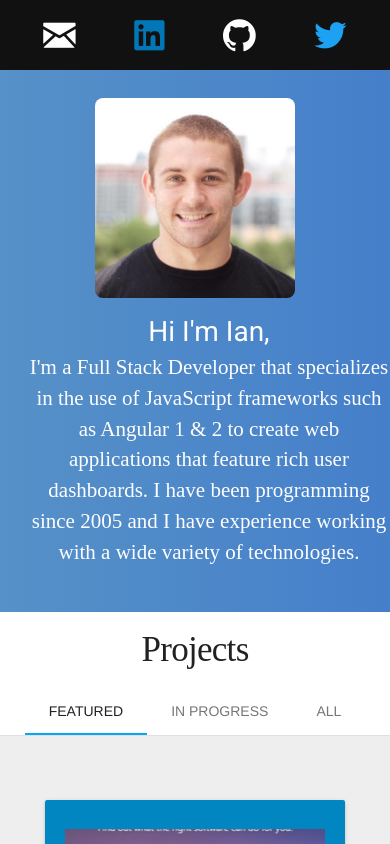
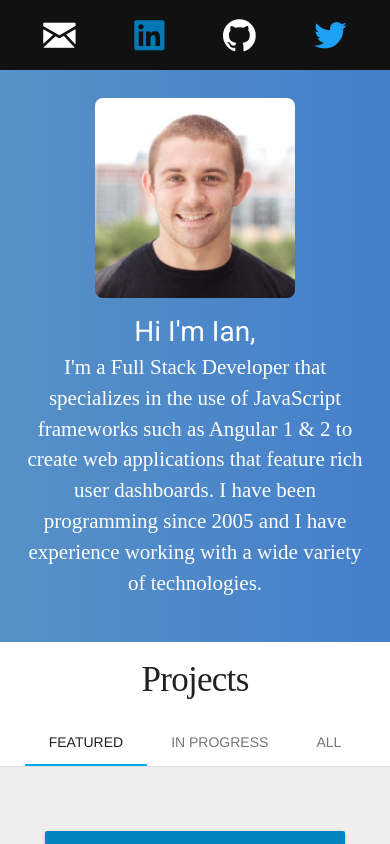
Before and after one commit to imcgonigle/Angular-Portfolio, an Angular app: page / in a window 390 px wide. Built offline with nearby package versions, Linux system fonts and the light colour scheme.

Commit message:
remove margin from text on smaller screens

```diff
--- a/src/app/about/about.component.scss
+++ b/src/app/about/about.component.scss
@@ -13,24 +13,6 @@
         margin: auto;
         padding: 10rem 6rem;
         color: #fefefe;
-        @media screen and (max-width: 900px) {
-            flex-direction: column;
-            align-items: center;
-            text-align: center;
-            background: none;
-            padding: 2rem 0;
-            .about-text {
-                h3 {
-                    font-size: 1.5rem;
-                }
-                p {
-                    font-size: 1rem;
-                }
-            }
-            .about-picture {
-                margin-bottom: 1rem;
-            }
-        }
         .about-text {
             margin-left: 2rem;
             h3 {
@@ -51,5 +33,19 @@
             border-radius: 8px;
             background: #444;
         }
+        @media screen and (max-width: 900px) {
+            flex-direction: column;
+            align-items: center;
+            text-align: center;
+            background: none;
+            padding: 2rem 0;
+            .about-text {
+                margin-left: 0;
+                padding: 0 1.5rem;
+            }
+            .about-picture {
+                margin-bottom: 1rem;
+            }
+        }
     }
 }
```
